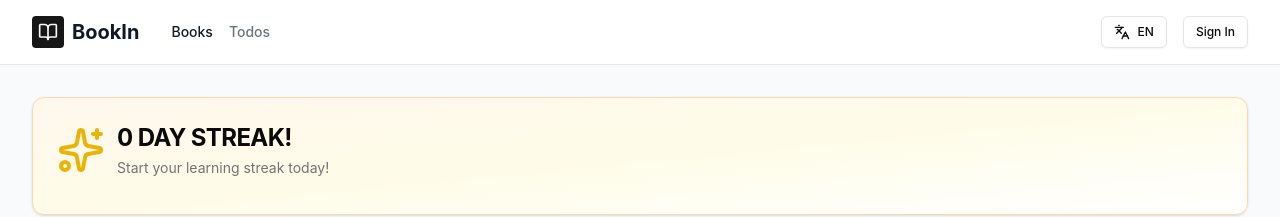
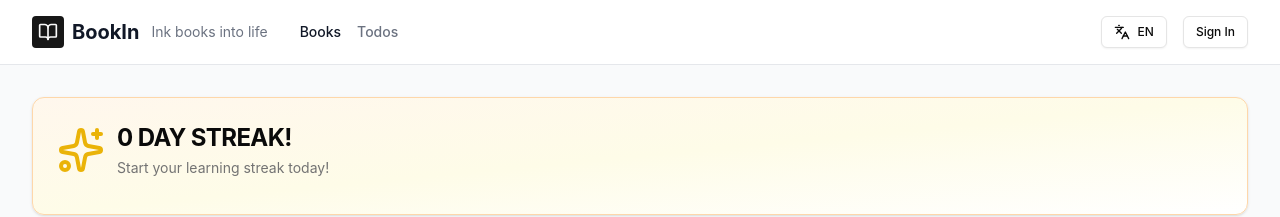
Before and after one commit to HomeoIO/BookIn, a React (Vite) app: page / in a window 1280 px wide. Shown: the top 217 px of the page. Built offline with nearby package versions, Linux system fonts and the light colour scheme; no server answers.

Commit message:
Add bilingual tagline to header
- Add "Ink books into life" tagline in English
- Add "實踐書寫人生" tagline in Chinese (zh-HK)
- Display tagline next to app name in header
- Hide tagline on mobile screens for better space utilization
- Fully integrated with i18n translation system

```diff
--- a/src/components/layout/Header/Header.tsx
+++ b/src/components/layout/Header/Header.tsx
@@ -38,7 +38,12 @@ function Header(_props: HeaderProps) {
               <div className="w-8 h-8 bg-primary rounded flex items-center justify-center">
                 <BookOpen className="w-5 h-5 text-primary-foreground" />
               </div>
-              <span className="text-xl font-bold text-gray-900">{t('app_name')}</span>
+              <div className="flex items-center gap-3">
+                <span className="text-xl font-bold text-gray-900">{t('app_name')}</span>
+                <span className="hidden sm:inline text-sm text-gray-500 font-normal">
+                  {t('tagline')}
+                </span>
+              </div>
             </Link>
 
             <nav className="flex items-center space-x-4">
--- a/src/i18n/locales/en/common.json
+++ b/src/i18n/locales/en/common.json
@@ -1,5 +1,6 @@
 {
   "app_name": "BookIn",
+  "tagline": "Ink books into life",
   "loading": "Loading...",
   "error": "Error",
   "back": "Back",
--- a/src/i18n/locales/zh-HK/common.json
+++ b/src/i18n/locales/zh-HK/common.json
@@ -1,5 +1,6 @@
 {
   "app_name": "BookIn",
+  "tagline": "實踐書寫人生",
   "loading": "載入中...",
   "error": "錯誤",
   "back": "返回",
```
